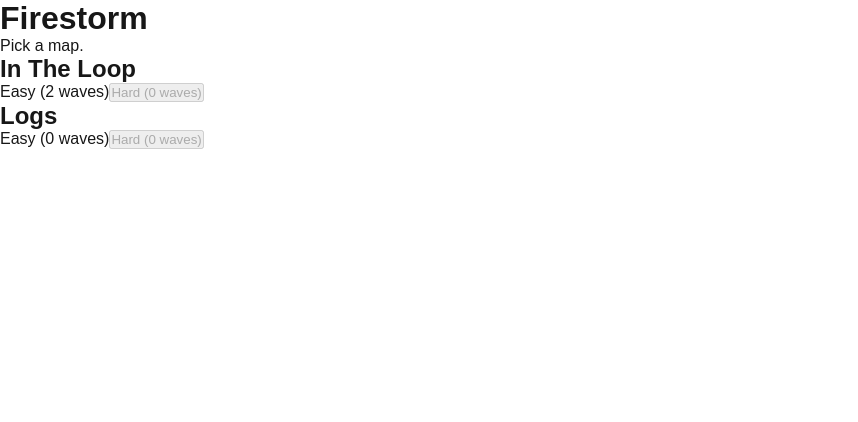
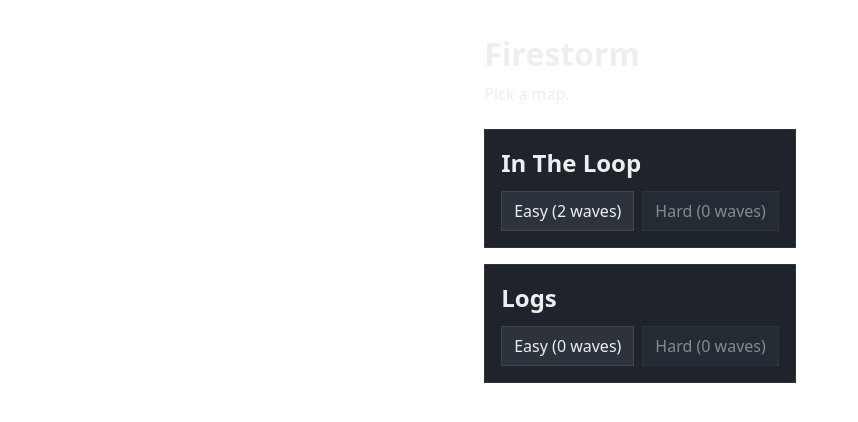
Before and after one commit to mtybaquilta/firestorm, a Next.js app: page / in a window 1280 px wide. Shown: the top 422 px of the page, without its empty margins (0-858 px from the left). Built offline with nearby package versions, Linux system fonts and the light colour scheme.

Commit message:
FS-11: styles for map-select, upgrade panel, run-end overlay

```diff
--- a/src/app/globals.css
+++ b/src/app/globals.css
@@ -119,3 +119,134 @@ a {
   background: #f2c14e;
   color: #111;
 }
+
+.map-select {
+  padding: 32px;
+  font-family: system-ui, sans-serif;
+  color: #eee;
+  max-width: 800px;
+  margin: 0 auto;
+}
+
+.map-select h1 {
+  font-size: 2rem;
+  margin: 0 0 8px;
+}
+
+.map-select__list {
+  list-style: none;
+  padding: 0;
+  margin: 24px 0 0;
+  display: grid;
+  gap: 16px;
+  grid-template-columns: repeat(auto-fill, minmax(280px, 1fr));
+}
+
+.map-select__card {
+  background: #1f242c;
+  border: 1px solid #333;
+  padding: 16px;
+}
+
+.map-select__diffs {
+  display: flex;
+  gap: 8px;
+  margin-top: 12px;
+}
+
+.map-select__btn {
+  background: #2c333d;
+  color: #eee;
+  border: 1px solid #444;
+  padding: 8px 12px;
+  cursor: pointer;
+  text-decoration: none;
+  font: inherit;
+  display: inline-block;
+}
+
+.map-select__btn:disabled {
+  opacity: 0.5;
+  cursor: default;
+}
+
+.play-canvas-wrap {
+  position: relative;
+}
+
+.run-end {
+  position: absolute;
+  inset: 0;
+  background: rgba(0, 0, 0, 0.75);
+  display: flex;
+  align-items: center;
+  justify-content: center;
+  color: #eee;
+  font-family: system-ui, sans-serif;
+}
+
+.run-end__inner {
+  background: #1f242c;
+  padding: 24px 32px;
+  border: 1px solid #444;
+  text-align: center;
+}
+
+.run-end__inner h2 {
+  margin: 0 0 8px;
+  font-size: 1.5rem;
+}
+
+.run-end__btn {
+  display: inline-block;
+  margin-top: 16px;
+  background: #f2c14e;
+  color: #111;
+  padding: 8px 16px;
+  text-decoration: none;
+  font-weight: bold;
+}
+
+.upgrade-panel {
+  margin-top: 16px;
+  padding-top: 12px;
+  border-top: 1px solid #333;
+  display: flex;
+  flex-direction: column;
+  gap: 6px;
+}
+
+.upgrade-panel h3 {
+  margin: 0 0 4px;
+  font-size: 1rem;
+}
+
+.upgrade-panel dl {
+  display: grid;
+  grid-template-columns: auto 1fr;
+  gap: 2px 12px;
+  margin: 0 0 4px;
+}
+
+.upgrade-panel dt {
+  color: #999;
+}
+
+.upgrade-panel dd {
+  margin: 0;
+}
+
+.upgrade-panel__targeting {
+  display: flex;
+  align-items: center;
+  gap: 8px;
+}
+
+.upgrade-panel__targeting select {
+  flex: 1;
+  background: #2c333d;
+  color: #eee;
+  border: 1px solid #444;
+  padding: 4px 6px;
+  font: inherit;
+}
--- a/src/components/UpgradePanel.tsx
+++ b/src/components/UpgradePanel.tsx
@@ -70,9 +70,7 @@ export function UpgradePanel({ bus, store }: UpgradePanelProps) {
         <button
           type="button"
           disabled={ui.cash < next.cost}
-          onClick={() =>
-            bus.emit('intent:upgradeTower', { towerId: tower.id, upgradeId: next.id })
-          }
+          onClick={() => bus.emit('intent:upgradeTower', { towerId: tower.id, upgradeId: next.id })}
         >
           Upgrade ({fmtDeltas(next.statDeltas)}) — ${next.cost}
         </button>
```
Also changed, not shown: src/game/sim/placement.ts (+1 -6 lines).
